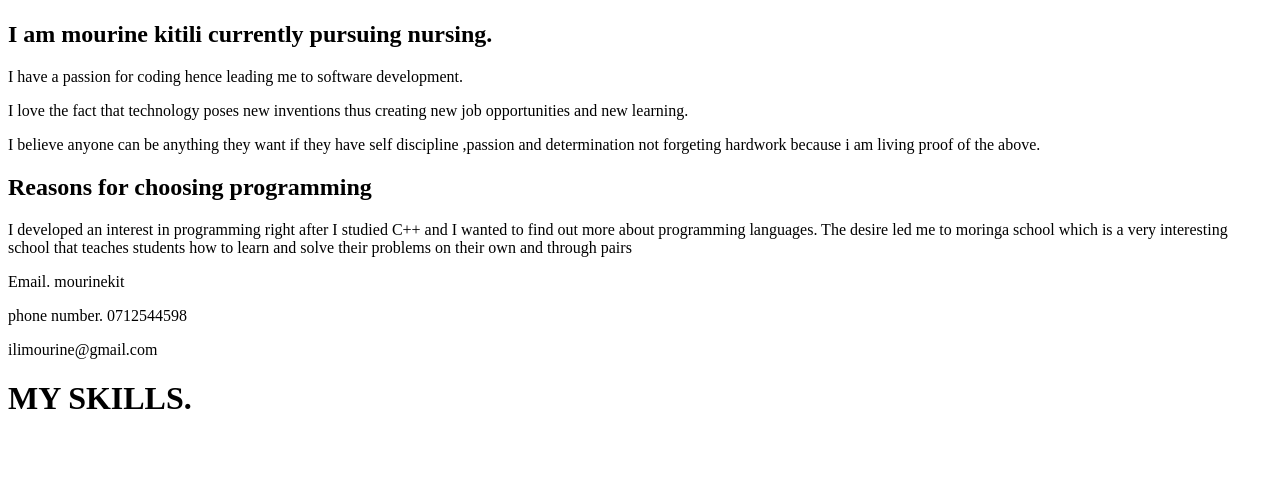
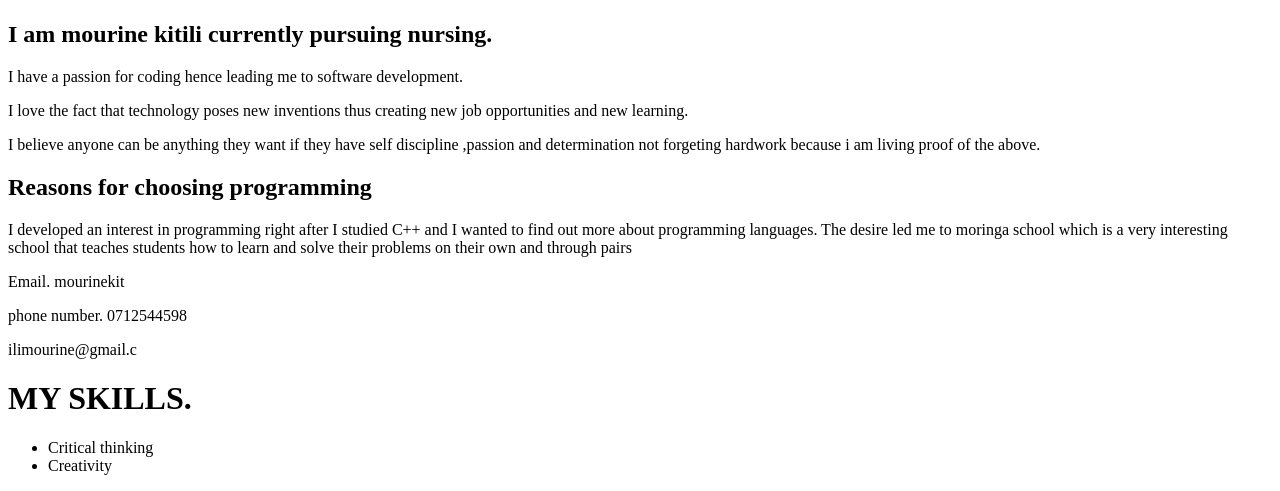
Before and after one commit to kitili/my-portfolio, a plain HTML site: page index.html in a window 1280 px wide. Shown: the part 311-802 px from the top of the page. Drawn offline with Linux system fonts and the light colour scheme.

Commit message:
2 skills

```diff
--- a/index.html
+++ b/index.html
@@ -16,6 +16,8 @@
     <h2>Reasons for choosing programming</h2>
     <p>I developed an interest in programming right after I studied C++ and I wanted to find out more about programming languages. The desire led me to moringa school which is a very interesting school that teaches students how to learn and solve their problems on their own and through pairs</p>
     <p>Email. mourinekit<p>phone number. 0712544598</p>
-    ilimourine@gmail.com</p>
+    ilimourine@gmail.c
     <h1>MY SKILLS.</h1>
     <ul>
+        <li>Critical thinking</li>
+        <li>Creativity</li>
```
